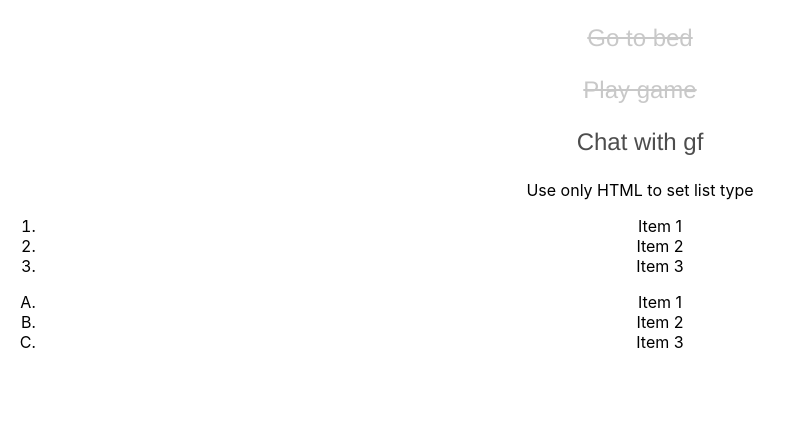
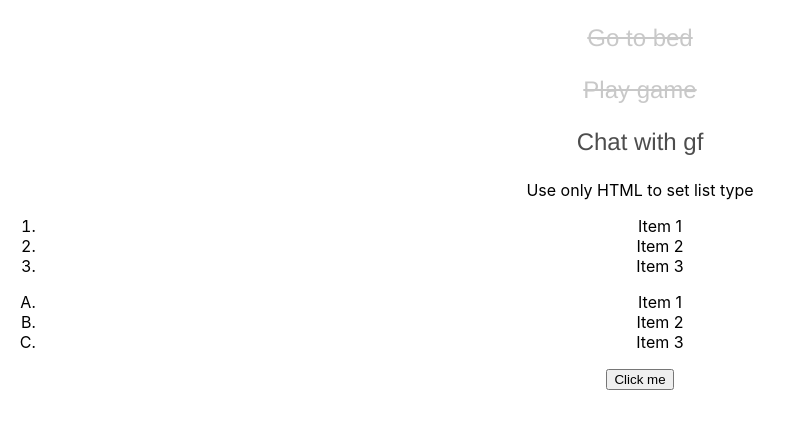
Before and after one commit to loild193/React-Learn, a React (Create React App) app in the folder todo-list/: page / in a window 1280 px wide. Shown: the top 428 px of the page, without its empty margins (0-796 px from the left). Built offline with nearby package versions, Linux system fonts and the light colour scheme.

Commit message:
add button and handling when click button

```diff
--- a/todo-list/src/App.js
+++ b/todo-list/src/App.js
@@ -8,11 +8,14 @@ class App extends Component {
   constructor() {
     super();
     this.state = {
-        todoItems: [
+      todoItems: [
         { title: 'Go to bed', isDone: true },
         { title: 'Play game', isDone: true },
         { title: 'Chat with gf', isDone: false}
-      ]
+      ],
+      msg: {
+        str: '', isAppear: false
+      }
     };
     this.items = [
       { type: '1', lists: ['Item 1', 'Item 2', 'Item 3'], isRendered: true },
@@ -23,6 +26,7 @@ class App extends Component {
     ];
 
     this.onItemClicked = this.onItemClicked.bind(this);
+    this.handleClick = this.handleClick.bind(this);
   };
 
   onItemClicked(index) {
@@ -36,6 +40,19 @@ class App extends Component {
           return item;
         }
       });
+    });
+  }
+
+  handleClick() {
+    this.setState((state) => {
+      state.msg.isAppear = !state.msg.isAppear;
+      console.log(state.msg.isAppear);
+      if(state.msg.isAppear) {
+        state.msg.str = 'You are awesome'
+      } else {
+        state.msg.str = '';
+      }
+      return state.msg.str;
     });
   }
 
@@ -57,6 +74,8 @@ class App extends Component {
         {
           this.items.map( (item, index) => <OrderList key={index} item={item}/>)
         }
+        <button onClick={this.handleClick}>Click me</button>
+        <p>{this.state.msg.str}</p>
       </div>
     );
   }
```
